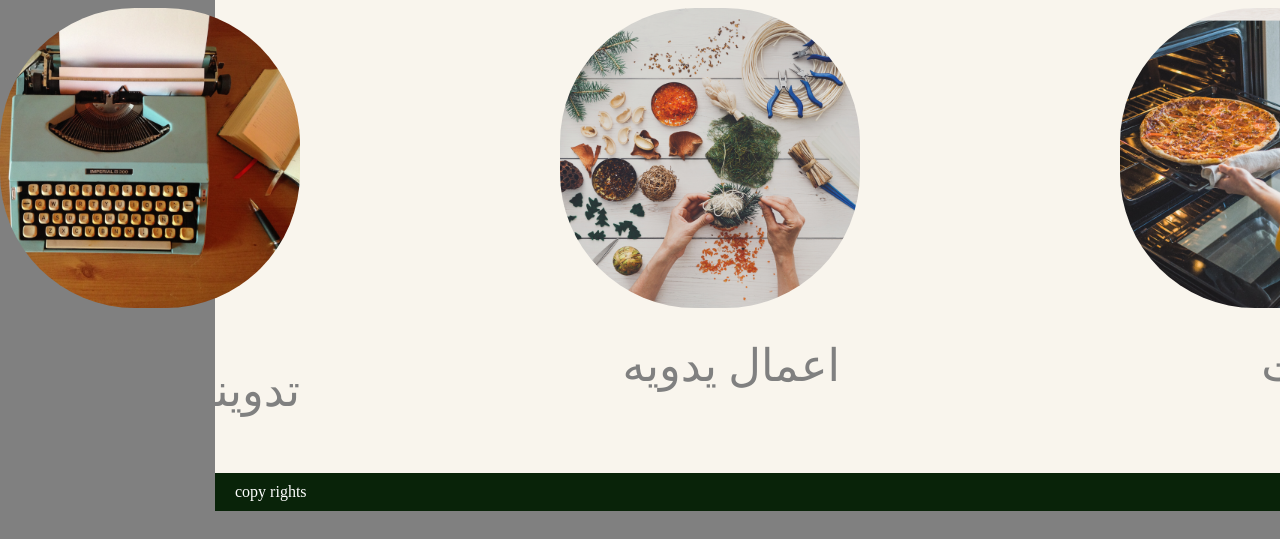
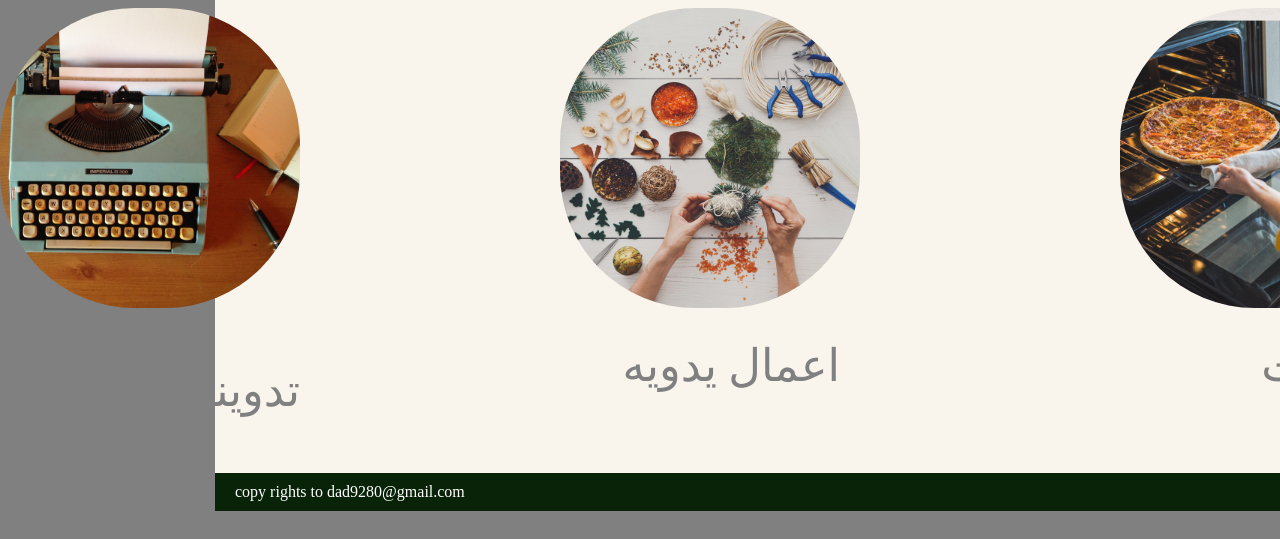
Before and after one commit to duha7272/duha, a plain HTML site: page index.html in a window 1280 px wide. Shown: the part 362-901 px from the top of the page. Drawn offline with Linux system fonts and the light colour scheme; a web font is replaced by a local one.

Commit message:
add footer to home page

```diff
--- a/index.html
+++ b/index.html
@@ -28,7 +28,7 @@
     </section>
     <section class="sec1"><br> </section>
     <footer dir="ltr">
-        copy rights
+        copy rights to dad9280@gmail.com
     </footer>
 </body>
 </html>
```
